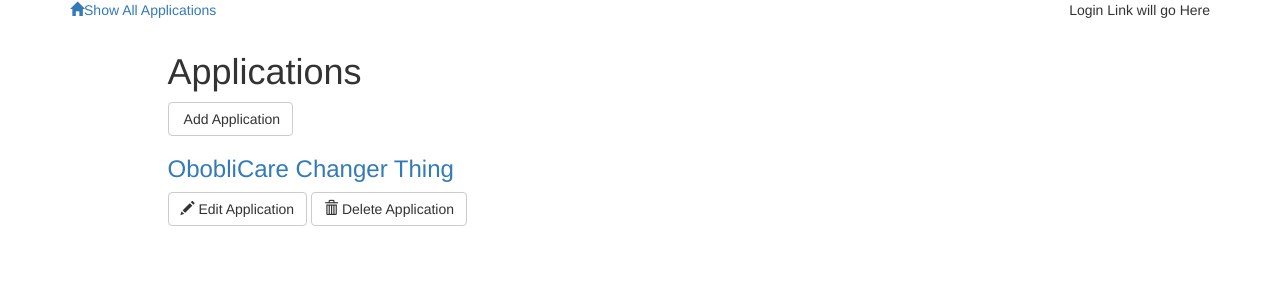
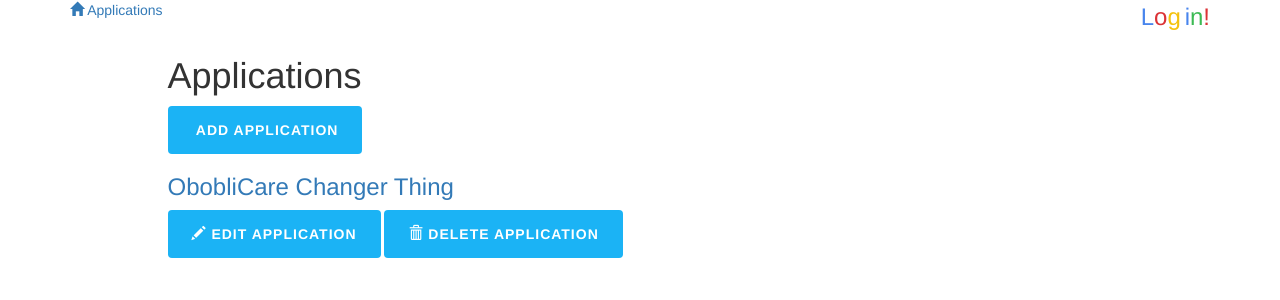
Before and after one commit to SilentChim/item-catalog, a Flask app: page / in a window 1280 px wide. Shown: the top 300 px of the page. Run offline with Flask 2, Linux system fonts and the light colour scheme; some libraries are stand-ins or nearby versions.

Commit message:
Add styling

```diff
--- a/application.py
+++ b/application.py
@@ -161,7 +161,7 @@ def gdisconnect():
     # Only disconnect connected user
     access_token = login_session['access_token']
     if access_token is None:
-        response = make_response(json.dumps('Cuurent user not connected'), 401)
+        response = make_response(json.dumps('Current user not connected'), 401)
         response.headers['Content-Type'] = 'application/json'
         return response
     # Execute HTTP GET request to revoke current token
--- /dev/null
+++ b/static/styles.css
@@ -0,0 +1,52 @@
+.wrapper {
+
+}
+
+h1 {
+
+}
+
+h2 {
+
+}
+
+h3 {
+
+}
+
+form {
+
+}
+
+label {
+
+}
+
+input {
+  width: 100%;
+  padding: 12px 20px;
+  margin: 8px 0;
+  display: inline-block;
+  border: 1px solid #ccc;
+  border-radius: 4px;
+  box-sizing: border-box;
+}
+
+.btn {
+  background-color: #1BB3F5;
+  padding: 14px 24px;
+  border: 0 none;
+  color: white;
+  font-weight: 900;
+  letter-spacing: 1px;
+  text-transform: uppercase;
+  text-decoration: none;
+}
+
+.btn:hover {
+  transition: 1s;
+}
+
+button {
+
+}
--- a/templates/header.html
+++ b/templates/header.html
@@ -1,11 +1,14 @@
 <div class="row top-menu">
 	<div class="col-md-6">
 		<a href="{{url_for('showApplications')}}">
-			<span class="glyphicon glyphicon-home" aria-hidden="true"></span>Show All Applications
+			<span class="glyphicon glyphicon-home" aria-hidden="true"></span> Applications
 		</a>
 	</div>
 	<div class="col-md-6 text-right">
-					<p>Login Link will go Here </p>
-
+	    {% if 'username' not in session %}
+	    <a class="nav-login" href="{{url_for('showLogin')}}"><font size=5px color=#4885ed>L</font><font size=5px color=#db3236>o</font><font size=5px color=#f4c20d>g</font> <font size=5px color=#4885ed>i</font><font size=5px color=#3cba54>n</font><font size=5px color=#db3236>!</font></a>
+	    {% else %}
+	    <a class="nav-logout" href="{{url_for('gdisconnect')}}"><font size=5px color=#4885ed>L</font><font size=5px color=#db3236>o</font><font size=5px color=#f4c20d>g</font> <font size=5px color=#4885ed>o</font><font size=5px color=#3cba54>u</font><font size=5px color=#db3236>t</font></a>
+	    {% endif %}
 	</div>
 </div>
--- a/templates/main.html
+++ b/templates/main.html
@@ -1,7 +1,7 @@
 <!DOCTYPE html>
 <html lang="en">
 	<head>
-		<link href='http://fonts.googleapis.com/css?family=Roboto:400,300,700' rel='stylesheet' type='text/css'>
+		<link href='https://fonts.googleapis.com/css?family=Ubuntu' rel='stylesheet' type='text/css'>
 		<link rel="stylesheet" href="//netdna.bootstrapcdn.com/bootstrap/3.1.1/css/bootstrap.min.css">
 		<link rel=stylesheet type=text/css href="{{ url_for('static', filename='styles.css') }}">
 	</head>
```
